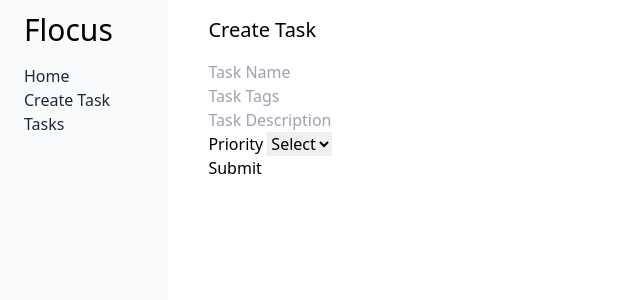
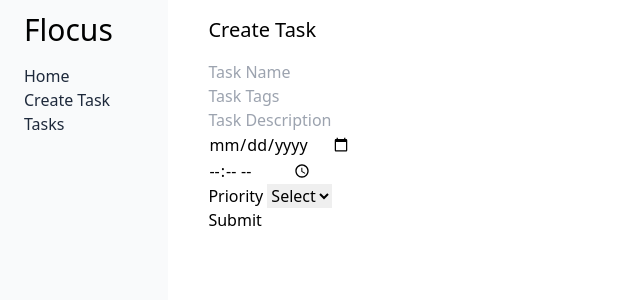
Before and after one commit to BryceRichey/flocus, a React (Create React App) app: page /tasks/create in a window 1280 px wide. Shown: the top 300 px of the page, without its empty margins (0-640 px from the left). Built offline with nearby package versions, Linux system fonts and the light colour scheme.

Commit message:
fixed create and edit input element, added date and time to tasks

```diff
--- a/src/components/TaskEditItem.jsx
+++ b/src/components/TaskEditItem.jsx
@@ -8,6 +8,8 @@ export default function TaskEditItem({ task }) {
     const [name, setName] = useState(task.name);
     const [tags, setTags] = useState(task.tags);
     const [description, setDescription] = useState(task.description);
+    const [date, setDate] = useState(task.date);
+    const [time, setTime] = useState(task.time);
     const [priority, setPriority] = useState(task.priority);
     const [updateTask] = useUpdateTaskMutation();
 
@@ -27,6 +29,14 @@ export default function TaskEditItem({ task }) {
         setPriority(e.target.value);
     }
 
+    const handleDateChange = (e) => {
+        setDate(e.target.value);
+    }
+
+    const handleTimeChange = (e) => {
+        setTime(e.target.value);
+    }
+
     const handleSubmit = async (e) => {
         e.preventDefault();
 
@@ -43,13 +53,19 @@ export default function TaskEditItem({ task }) {
         <>
             <form onSubmit={handleSubmit}>
                 <div>
-                    <input type="text" value={name} placeholder={task.name} onChange={handleNameChange}></input>
+                    <input type="text" value={name} placeholder={task.name} onChange={handleNameChange} />
                 </div>
                 <div>
-                    <input type="text" value={tags} onChange={handleTagChange} placeholder="Task Tags"></input>
+                    <input type="text" value={tags} onChange={handleTagChange} placeholder="Task Tags" />
                 </div>
                 <div>
-                    <input type="text" value={description} placeholder={task.description} onChange={handleDescriptionChange}></input>
+                    <input type="text" value={description} placeholder={task.description} onChange={handleDescriptionChange} />
+                </div>
+                <div>
+                    <input type="date" value={date} placeholder={task.date} onChange={handleDateChange} />
+                </div>
+                <div>
+                    <input type="time" value={time} placeholder={task.time} onChange={handleTimeChange} />
                 </div>
                 <div>
                     <label>Priority </label>
--- a/src/components/TaskForm.jsx
+++ b/src/components/TaskForm.jsx
@@ -12,6 +12,8 @@ export default function TaskForm() {
     const [name, setName] = useState('');
     const [tags, setTags] = useState('');
     const [description, setDescription] = useState('');
+    const [date, setDate] = useState(null);
+    const [time, setTime] = useState(null);
     const [priority, setPriority] = useState(0);
     const [createTask] = useCreateTaskMutation();
 
@@ -24,21 +26,24 @@ export default function TaskForm() {
         // });
     }
 
-    const handlePriorityChange = (e) => {
-        setPriority(e.target.value);
-
-        // dispatch({
-        //     type: 'priority',
-        //     payload: e.target.value,
-        // });
-    }
-
     const handleTagChange = (e) => {
         setTags(e.target.value);
     }
 
     const handleDescriptionChange = (e) => {
         setDescription(e.target.value);
+    }
+
+    const handlePriorityChange = (e) => {
+        setPriority(e.target.value);
+    }
+
+    const handleDateChange = (e) => {
+        setDate(e.target.value);
+    }
+
+    const handleTimeChange = (e) => {
+        setTime(e.target.value);
     }
 
     const handleSubmit = async (e) => {
@@ -48,12 +53,16 @@ export default function TaskForm() {
             name,
             tags,
             description,
+            date,
+            time,
             priority,
         });
 
         setName('');
         setTags('');
         setDescription('');
+        setDate(null);
+        setTime(null);
         setPriority(0);
     }
 
@@ -61,13 +70,19 @@ export default function TaskForm() {
         <>
             <form onSubmit={handleSubmit}>
                 <div>
-                    <input type="text" value={name} onChange={handleNameChange} placeholder="Task Name"></input>
+                    <input type="text" value={name} onChange={handleNameChange} placeholder="Task Name" />
                 </div>
                 <div>
-                    <input type="text" value={tags} onChange={handleTagChange} placeholder="Task Tags"></input>
+                    <input type="text" value={tags} onChange={handleTagChange} placeholder="Task Tags" />
                 </div>
                 <div>
-                    <input type="text" value={description} onChange={handleDescriptionChange} placeholder="Task Description"></input>
+                    <input type="text" value={description} onChange={handleDescriptionChange} placeholder="Task Description" />
+                </div>
+                <div>
+                    <input type="date" onChange={handleDateChange} />
+                </div>
+                <div>
+                    <input type="time" onChange={handleTimeChange} />
                 </div>
                 <div>
                     <label>Priority </label>
--- a/src/components/TaskListItem.jsx
+++ b/src/components/TaskListItem.jsx
@@ -15,6 +15,8 @@ export default function TaskListItem({ task }) {
                 <h3 className="text-lg font-medium">{task.name}</h3>
                 <p>{task.tags}</p>
                 <p>{task.description}</p>
+                <p>{task.date}</p>
+                <p>{task.time}</p>
                 <div className="flex">
                     <h5>Priority</h5>
                     <h5 className="ml-3">{task.priority}</h5>
--- a/src/store/apis/tasksApi.js
+++ b/src/store/apis/tasksApi.js
@@ -18,6 +18,8 @@ const tasksApi = createApi({
                             name: task.name,
                             tags: task.tags,
                             description: task.description,
+                            date: task.date,
+                            time: task.time,
                             priority: task.priority,
                         },
                     };
@@ -37,6 +39,8 @@ const tasksApi = createApi({
                             name: task.name,
                             tags: task.tags,
                             description: task.description,
+                            date: task.date,
+                            time: task.time,
                             priority: task.priority,
                         },
                     };
```
